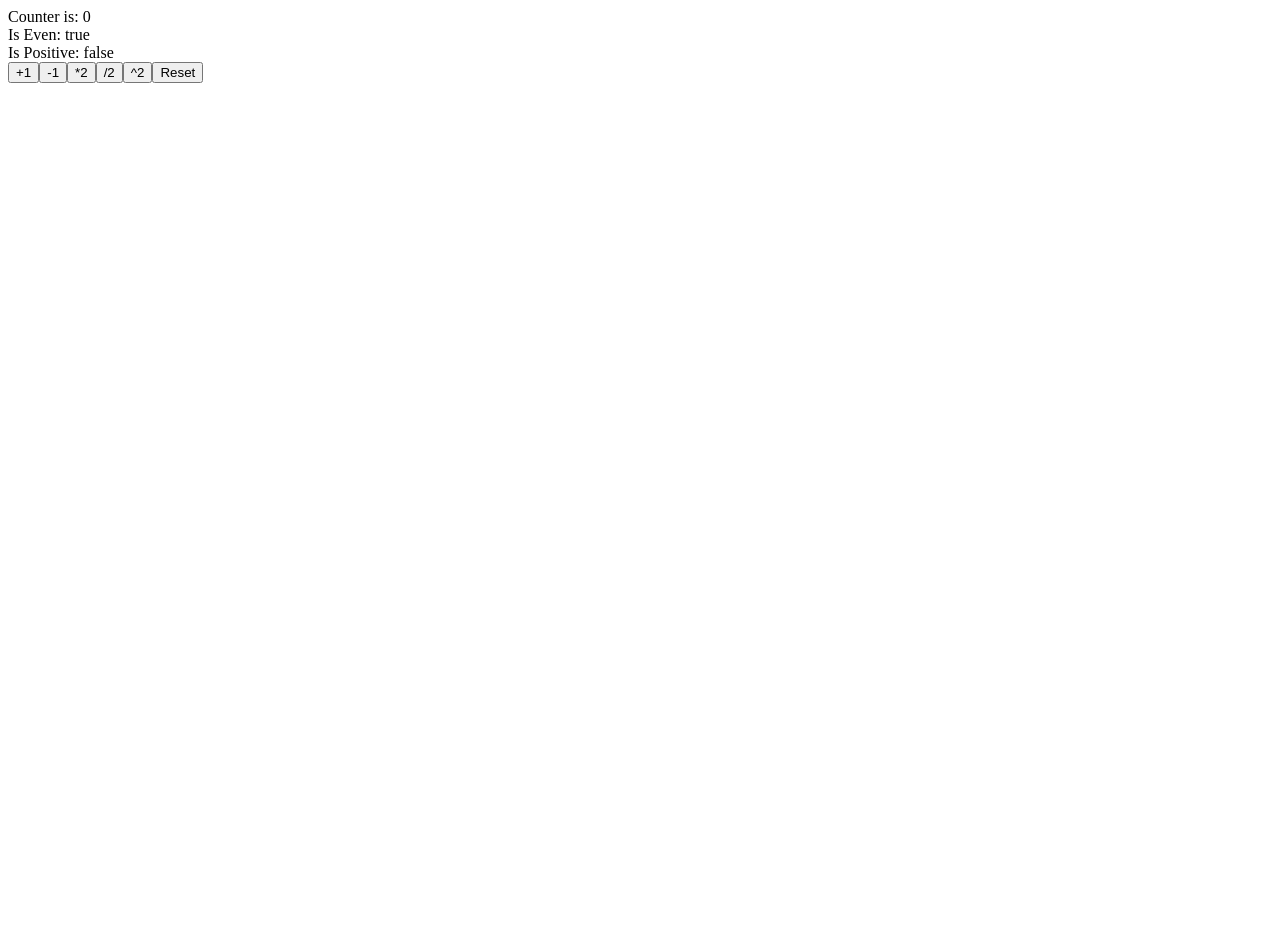
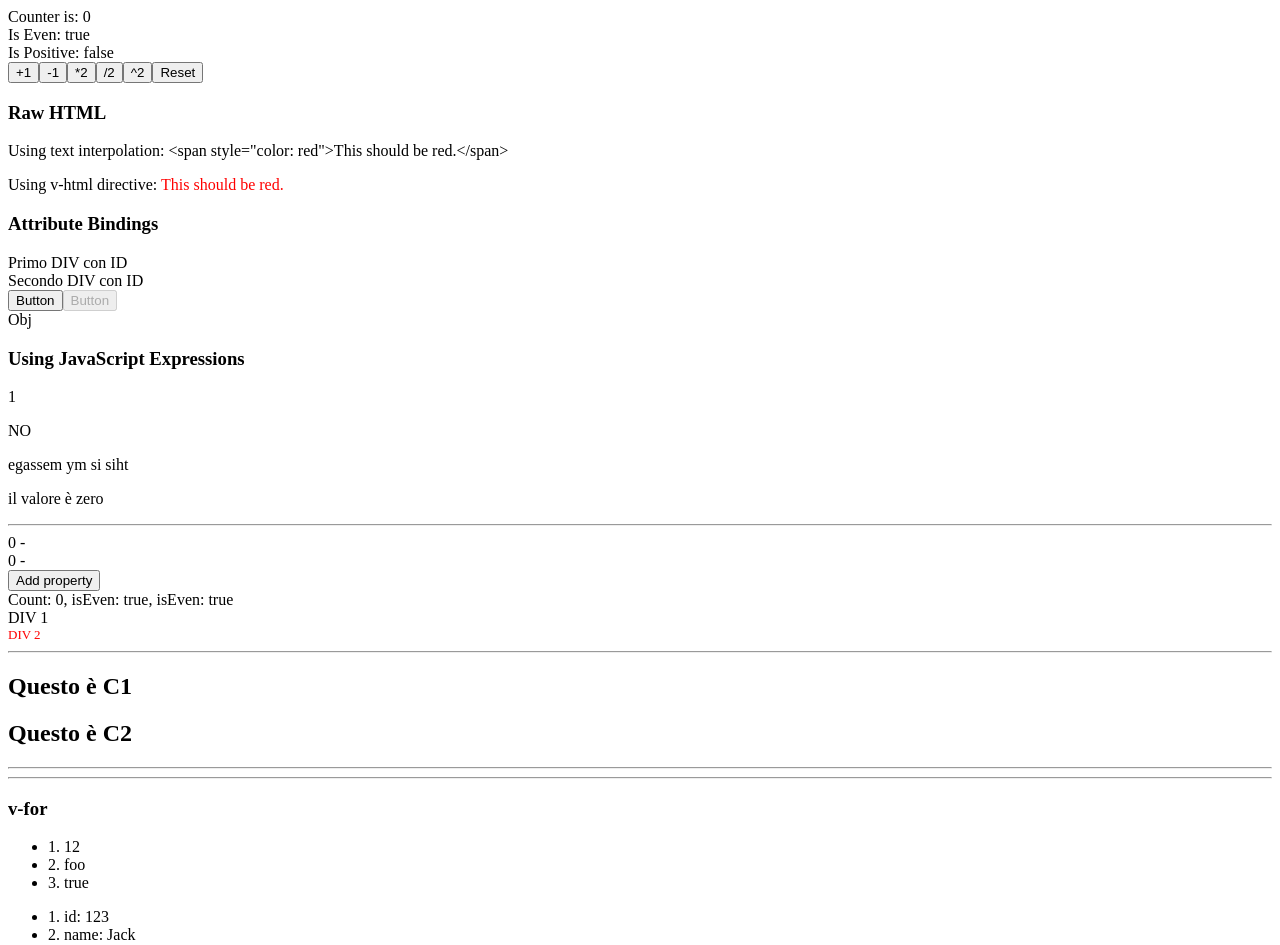
Before and after one commit to dennybiasiolli/vue-tutorial-project-2023-02-13, a Vue app: page / in a window 1280 px wide. Shown: the top 945 px of the page. Before the commit the page ends 800 px from the top, so only its background shows below. Built offline with nearby package versions, Linux system fonts and the light colour scheme.

Commit message:
adding test components

```diff
--- a/src/App.vue
+++ b/src/App.vue
@@ -1,7 +1,15 @@
 <script setup>
 import Counter from '@/components/Counter.vue'
+import Tests from '@/components/Tests.vue'
+import Tests2 from '@/components/Tests2.vue'
+import Tests3 from '@/components/Tests3.vue'
 </script>
 
 <template>
   <Counter />
+  <Tests />
+  <hr />
+  <Tests2 />
+  <hr />
+  <Tests3 />
 </template>
--- /dev/null
+++ b/src/components/Tests.vue
@@ -0,0 +1,53 @@
+<script setup>
+import { ref } from 'vue'
+
+const rawHtml = '<span style="color: red">This should be red.</span>'
+
+const dynamicId = 123
+const objectOfAttrs = {
+  id: 'container',
+  class: 'wrapper'
+}
+
+const number = ref(0)
+const ok = ref(false)
+const message = 'this is my message'
+
+function miaFunzioneCustom(valore) {
+  if (valore > 0) {
+    return 'valore positivo'
+  } else if (valore < 0) {
+    return 'valore negativo'
+  } else {
+    return 'il valore è zero'
+  }
+}
+</script>
+
+<template>
+  <p>
+    <h3>Raw HTML</h3>
+    <p>Using text interpolation: {{ rawHtml }}</p>
+    <p>Using v-html directive: <span v-html="rawHtml"></span></p>
+  </p>
+
+  <p>
+    <h3>Attribute Bindings</h3>
+    <div v-bind:id="dynamicId">Primo DIV con ID</div>
+    <div :id="dynamicId">Secondo DIV con ID</div>
+    <button :disabled="false">Button</button>
+    <button :disabled="true">Button</button>
+    <div v-bind="objectOfAttrs">Obj</div>
+  </p>
+
+  <p>
+    <h3>Using JavaScript Expressions</h3>
+    <p>{{ number + 1 }}</p>
+    <p>{{ ok ? 'YES' : 'NO' }}</p>
+    <p>{{ message.split('').reverse().join('') }}</p>
+    <div :id="`list-${number}`"></div>
+    <span>
+      {{ miaFunzioneCustom(number) }}
+    </span>
+  </p>
+</template>
--- /dev/null
+++ b/src/components/Tests2.vue
@@ -0,0 +1,53 @@
+<script setup>
+import { reactive, ref, computed } from 'vue'
+
+const state = reactive({ count: 0 }) // object, array
+const state2 = ref({ count: 0 }) // number, string, boolean, +  object, array
+
+// console.log(state.count)
+// console.log(state2.value.count)
+
+function addProperty() {
+  state.description = 'prova1'
+  state2.value.description = 'prova2'
+}
+
+
+// computed properties
+const contatore = ref(0)
+function isEvenFn() {
+  console.log('ricalcolo isEvenFn')
+  return contatore.value % 2 === 0
+}
+const isEven = computed(() => {
+  console.log('ricalcolo computed')
+  return contatore.value % 2 === 0
+})
+
+
+// class and style binding
+const classObject = reactive({
+  active: true,
+  'text-danger': false
+})
+
+const styleObject = reactive({
+  color: 'red',
+  fontSize: '13px'
+})
+</script>
+
+<template>
+  <div>{{ state.count }} - {{ state.description }}</div>
+  <div>{{ state2.count }} - {{ state2.description }}</div>
+  <button @click="addProperty">Add property</button>
+
+  <div>
+    Count: {{ contatore }},
+    isEven: {{ isEvenFn() }},
+    isEven: {{ isEven }}
+  </div>
+
+  <div class="static" :class="classObject">DIV 1</div>
+  <div :style="styleObject">DIV 2</div>
+</template>
--- /dev/null
+++ b/src/components/Tests3.vue
@@ -0,0 +1,50 @@
+<script setup>
+import { ref } from 'vue'
+import Tests3C1 from './Tests3C1.vue'
+import Tests3C2 from './Tests3C2.vue'
+
+const valore = ref(0)
+
+const myArray = [12, 'foo', true]
+const myObject = {
+  id: 123,
+  name: 'Jack',
+  surname: 'Ryan'
+}
+</script>
+
+<template>
+  <div v-if="valore > 0">
+    <Tests3C1 />
+  </div>
+  <div v-else-if="valore < 0">
+    <Tests3C2 />
+  </div>
+  <div v-else>
+    <Tests3C1 />
+    <Tests3C2 />
+  </div>
+  <hr />
+  <div v-show="valore > 0">
+    <Tests3C1 />
+  </div>
+  <hr />
+  <h3>v-for</h3>
+  <ul>
+    <li v-for="(element, index) in myArray">
+      {{ index + 1 }}. {{ element }}
+    </li>
+  </ul>
+
+  <ul>
+    <li v-for="(value, key, index) in myObject">
+      {{ index + 1 }}. {{ key }}: {{ value }}
+    </li>
+  </ul>
+
+  <ul>
+    <li v-for="i in 10">
+      {{ i }}
+    </li>
+  </ul>
+</template>
--- /dev/null
+++ b/src/components/Tests3C1.vue
@@ -0,0 +1,10 @@
+<script setup>
+import { onMounted, onUnmounted } from 'vue'
+
+onMounted(() => console.log("C1 mounted"))
+onUnmounted(() => console.log("C1 unmounted"))
+</script>
+
+<template>
+  <h2>Questo è C1</h2>
+</template>
--- /dev/null
+++ b/src/components/Tests3C2.vue
@@ -0,0 +1,10 @@
+<script setup>
+import { onMounted, onUnmounted } from 'vue'
+
+onMounted(() => console.log("C2 mounted"))
+onUnmounted(() => console.log("C2 unmounted"))
+</script>
+
+<template>
+  <h2>Questo è C2</h2>
+</template>
```
